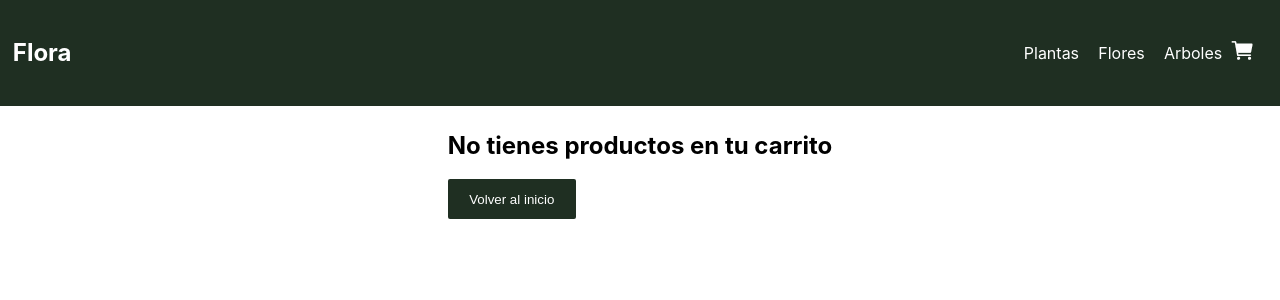
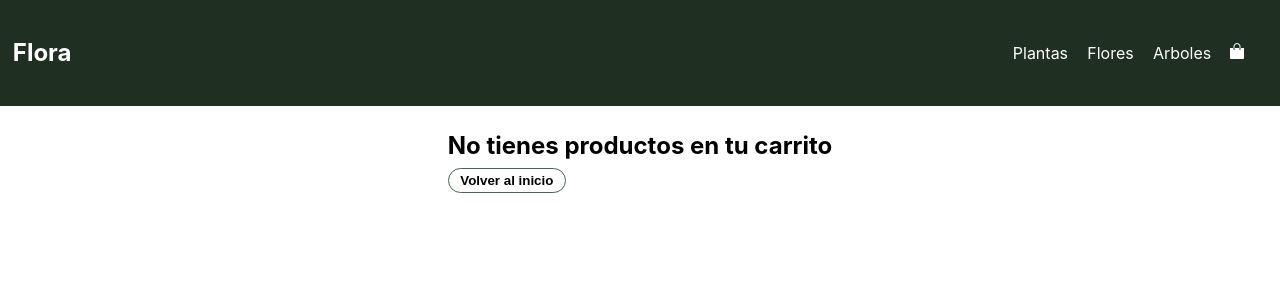
Before and after one commit to antonella9mizzi/Flora, a React (Create React App) app: page /cart in a window 1280 px wide. Shown: the top 300 px of the page. Built offline with nearby package versions, Linux system fonts and the light colour scheme.

Commit message:
Cart issues fixed

```diff
--- a/src/components/NavBar/Cart/Cart.jsx
+++ b/src/components/NavBar/Cart/Cart.jsx
@@ -1,15 +1,30 @@
 import {React, useContext} from "react";
 import { Link } from "react-router-dom";
-import CartIMG from "../../../img/cart.png";
+import CartIMG from "../../../img/shoppingCart.png";
 import { CartContext } from "../../../context/CartContext";
+import CartCSS from './Cart.module.css'
 
 const Cart = () => {
-    const cartItems = useContext(CartContext)
+
+    const {cartItems} = useContext(CartContext)
 
     return(
         <>
-        <Link to= "/cart"><img src={CartIMG} alt="cart"/></Link>
-        {cartItems.length > 0 && <p>{cartItems.length}</p>}
+            <Link to= "/cart">
+                <div className={CartCSS.cartWidgetDisplay}>
+                    <button  className={CartCSS.cartBtn}>
+                        <img src={CartIMG} alt="cart" className={CartCSS.shoppingCart}/>
+                    </button>
+                    <div>
+                        {cartItems.length > 0 && (
+                            <div className={CartCSS.cartWidget}>
+                                <p>{cartItems.length}</p>
+                            </div>
+                        )}
+                    </div>
+                </div>
+
+            </Link>
         </>
 
     );
--- a/src/components/NavBar/Cart/Cart.module.css
+++ b/src/components/NavBar/Cart/Cart.module.css
@@ -7,9 +7,10 @@
 
 }
 .formContainer{
+    margin-top: 3%;
     padding: 5%;
     width: 95%;
-    box-shadow: 0px 5px 25px rgba(0, 0, 0, 0.15);
+    box-shadow: 0px 5px 20px rgba(0, 0, 0, 0.10);
     border-radius: 20px;
 }
 .itemImg{
@@ -40,18 +41,28 @@
 }
 
 .btn{
-    background-color: #1F2F22;
+    margin-top: 2%;
+    padding: 1% 3% 1% 3%;
+    /* width: 100%; */
+    text-align: center;
+    background-color: transparent;
+    border: 0.5px solid #4A6650;
+    border-radius: 20px;
+    font-weight: bold;
+}
+.btn:hover{
+    background-color: #4A6650;
     color: white;
-    width: 10vw;
-    height: 5vh;
-    border: transparent;
-    border-radius: 2px;
-    padding: 2%;
-    font: 2vw;
-    margin-top: 5%;
+}
+.btn:active{
+    background-color: #4A6650;
+    color: white;
+    box-shadow: 0 3px #666;
+    transform: translateY(2px);
 }
 
 form{
+
     display: flex;
     flex-direction: column;
     justify-content: center;
@@ -78,14 +89,26 @@ input{
     border: none;
 }
 .cartWidget{
-    background-color: #335C67;
-    color: #E09F3E;
-    font-size: 1.2rem;
-    padding: 10px;
-    border-radius: 50%;
-    height: 35px;
-    margin-top: 0px;
-    margin-left: 5px;
-    position: absolute;
+    background-color: transparent;
+    color: white;
+    font-size: 15px;
+    text-align: center;
+}
+
+.btnContainer{
+    display: flex;
+    flex-direction: row;
+}
+
+.shoppingCart{
+    width: 50%;
+    height: auto;
+    cursor: pointer;
 
 }
+.cartWidgetDisplay{
+    display: flex;
+    flex-direction: row;
+    align-items: flex-start;
+
+}
--- a/src/components/NavBar/Cart/CartItem.jsx
+++ b/src/components/NavBar/Cart/CartItem.jsx
@@ -5,22 +5,23 @@ import CartCSS from './Cart.module.css';
 
  const  CartItem = ({itemReceived}) => {
 
-    const {removeItem} = useContext(CartContext);
+    const {removeItem} = useContext(CartContext)
+
     function deleteItem(){
         removeItem(itemReceived);
     }
-    return <div className='cart-item'>
+
+    return(<div className='cart-item'>
                 <div key={itemReceived.id} className={CartCSS.itemContainer}>
                     <img src={itemReceived.img} alt={itemReceived.name} className={CartCSS.itemImg}/>
                         <div className={CartCSS.texts}>
                             <h2>{itemReceived.name}</h2>
                             <h5>Total: ${(itemReceived.quantity)*(itemReceived.price)} </h5>
-
                         </div>
-                                <div onClick={()=>deleteItem(itemReceived)} className={CartCSS.delete}>
+                        <div onClick={deleteItem} className={CartCSS.delete}>
                             <img src="../../imgs/DeleteIcon.png" alt="Delete"/>
                         </div>
                 </div>
-    </div>
+            </div>)
 }
 export default CartItem;
--- a/src/components/NavBar/Cart/CartWidget.jsx
+++ b/src/components/NavBar/Cart/CartWidget.jsx
@@ -7,24 +7,18 @@ import Form from './Form/Form';
 
 const CartWidget = () => {
 
-    const {cartItems, cleanCart, totalPrice} = useContext(CartContext);
-    const costo = cartItems.map(item => item.precio * item.cantidad);
-
+    const {cartItems, cleanCart, totalPrice, removeItem} = useContext(CartContext);
 
     return (
         <div className={CartCSS.container}>
             {cartItems.length > 0
                 ? <div className={CartCSS.container}>
-                    <h2>Tienes {cartItems.length} productos en tu carrito</h2>
+                    <h2>Tienes {cartItems.length} producto/s en tu carrito</h2>
                     <div>
-                        {cartItems.map(itemReceived => <CartItem itemReceived={itemReceived} key={itemReceived.id}/> )}
+                        {cartItems.map(itemReceived => <CartItem itemReceived={itemReceived} key={itemReceived.id} removeItem={removeItem}/> )}
                     </div>
-                    <div>
-                        <h5>Total ${totalPrice}</h5>
-                    </div>
-                    <div>
-                        <button onClick={cleanCart}>Vaciar Carrito</button>
-                    </div>
+                    <h3>Total a pagar: ${totalPrice}</h3>
+                    <button onClick={cleanCart} className={CartCSS.btn}>Vaciar Carrito</button>
                     <Form cartItems={cartItems}/>
                 </div>
                 :
--- a/src/components/NavBar/Cart/Form/Form.jsx
+++ b/src/components/NavBar/Cart/Form/Form.jsx
@@ -31,7 +31,7 @@ const Form = (cartItems, TotalPrice) =>{
                 <input type="text" placeholder="Name" id="name"/>
                 <input type="tel"  placeholder="Phone" id="phone"/>
                 <input type="email"  placeholder="Email" id="email"/>
-                <button type="submit" className={CartCSS.buttonForm}>Salir y Pagar</button>
+                <button type="submit" className={CartCSS.btn}>Salir y Pagar</button>
             </form>
           </div>
 
--- a/src/context/CartContext.jsx
+++ b/src/context/CartContext.jsx
@@ -7,11 +7,11 @@ export const CartProvider = ({children}) => {
     const [cartItems, setCartItem] = useState([]);
 
 
-    const addToCart = (itemReceived) => {
-         setCartItem([...cartItems, itemReceived])
+    const addToCart = (itemDetail) => {
+         setCartItem([...cartItems, itemDetail])
     }
-    const removeItem = (itemReceived) => {
-        let itemRemoved = cartItems.filter (itemDetail => itemDetail.id !== itemReceived.id);
+    const removeItem = (itemDetail) => {
+        const itemRemoved = cartItems.filter ((itemReceived) => itemReceived.id !== itemDetail.id);
         setCartItem(itemRemoved)
     }
     const cleanCart = () => setCartItem([]);
@@ -20,6 +20,7 @@ export const CartProvider = ({children}) => {
         return acc = acc + (price*quantity);
     },0);
 
+
     return <CartContext.Provider value={{cartItems, setCartItem, addToCart, removeItem, cleanCart, totalPrice}}>
         {children}
     </CartContext.Provider>
```
Lines whose indentation alone changed are shown as unchanged.
